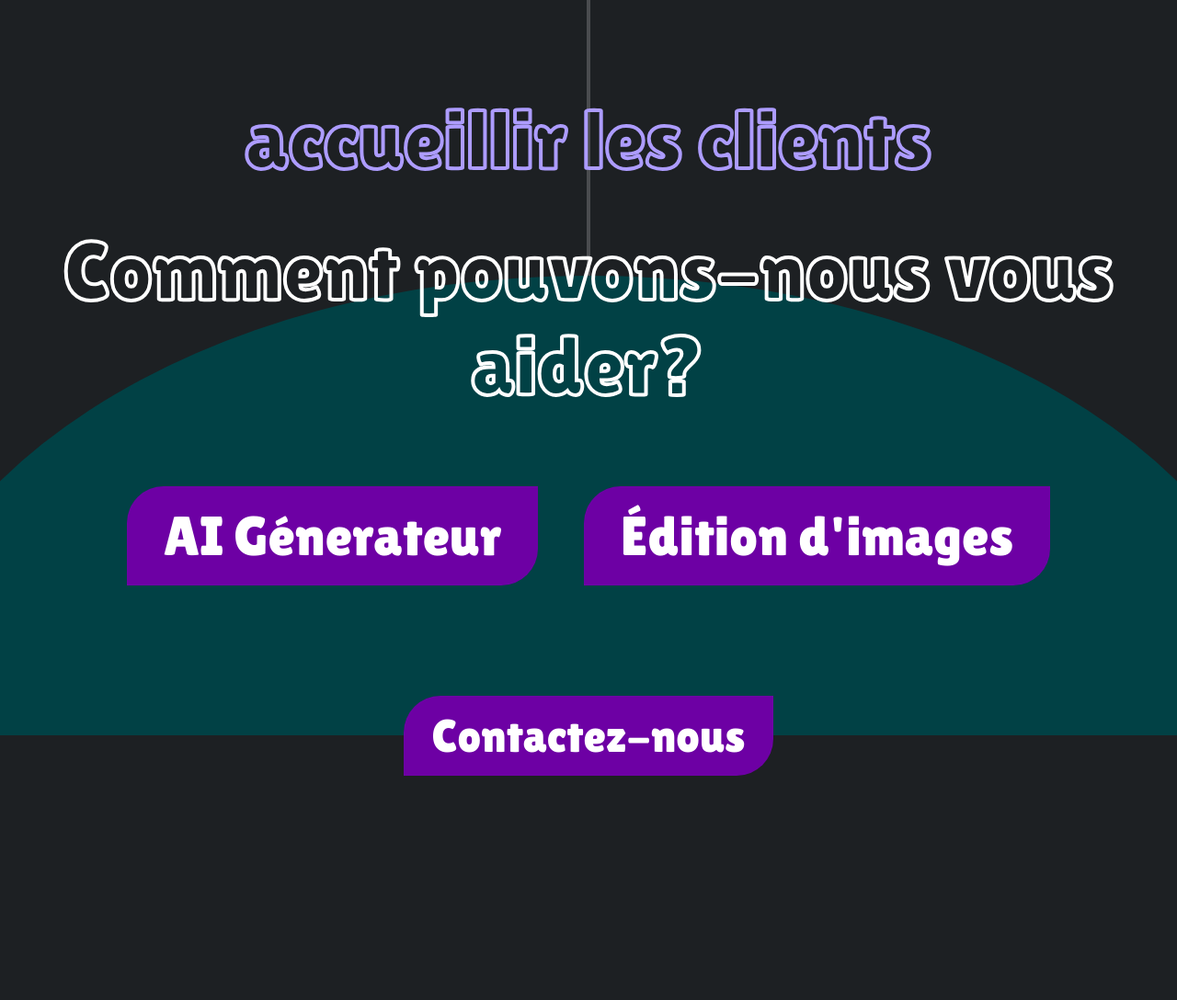
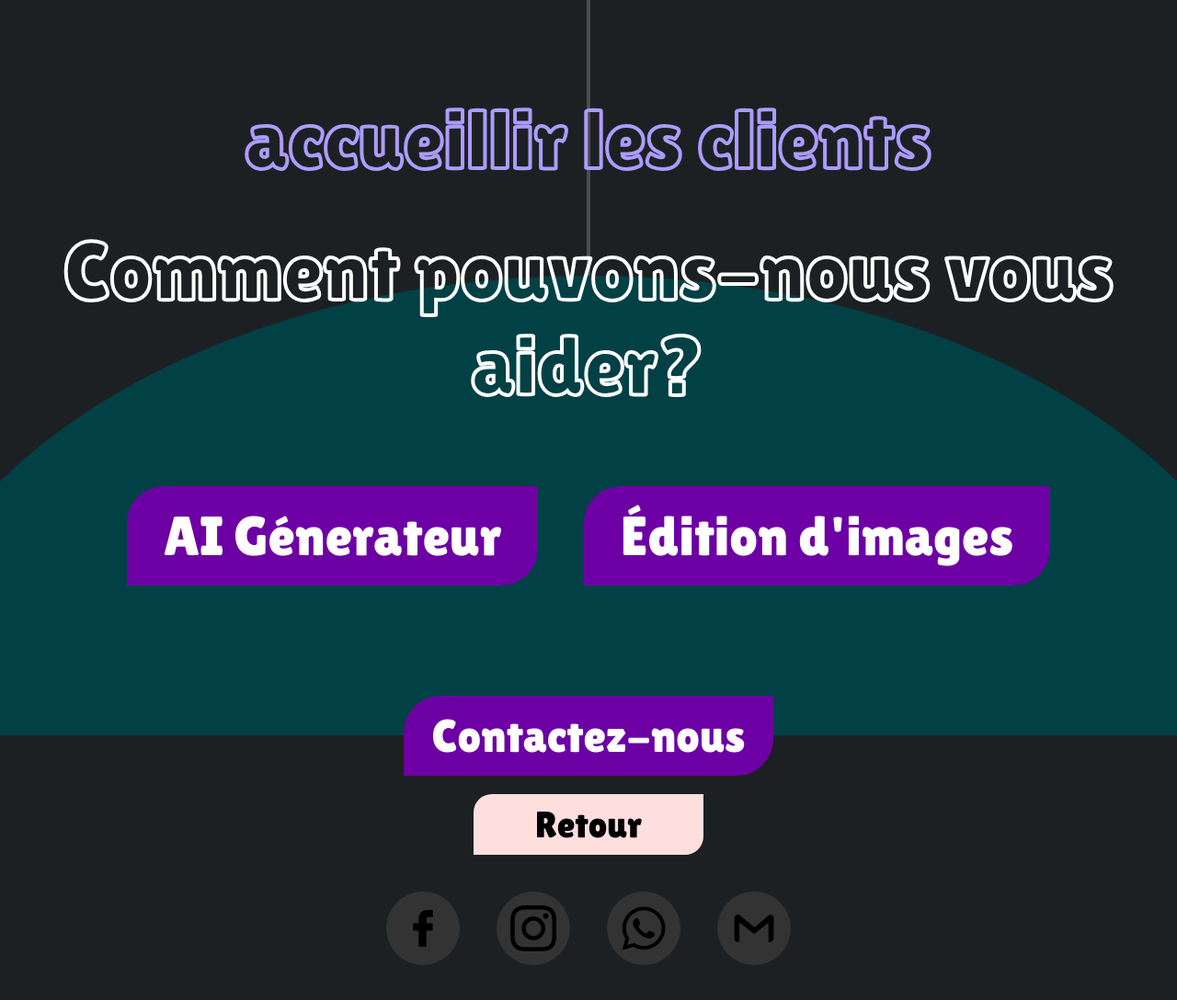
Before and after one commit to Mohamed6seddiki/AI_Image_Generator, a plain HTML site: page Français/index.html in a window 1280 px wide. Shown: the whole page at 92% size. Before the commit the page ends 904 px from the top, so only its background shows below. Drawn offline with Linux system fonts and the light colour scheme.

Commit message:
Update index.html

```diff
--- a/Français/index.html
+++ b/Français/index.html
@@ -7,7 +7,6 @@
     <link rel="preconnect" href="https://fonts.googleapis.com">
     <link rel="preconnect" href="https://fonts.gstatic.com" crossorigin>
     <link href="https://fonts.googleapis.com/css2?family=Lilita+One&display=swap" rel="stylesheet">
-    <script src="https://kit.fontawesome.com/yourFontAwesomeCode.js" crossorigin="anonymous"></script>
 </head>
 <body>
     <div class="screen-split">
@@ -21,26 +20,29 @@
         <h1 class="EZ">Comment pouvons-nous vous aider?</h1>
 
         <div class="main-buttons">
-            <button class="main-btn" onmouseover="showImage('left')" onmouseout="hideImage('left')">AI Génerateur</button>
-            <button class="main-btn" onmouseover="showImage('right')" onmouseout="hideImage('right')">Édition d'images</button>
+            <button class="main-btn" id="ai-btn" onmouseover="showImage('left')" onmouseout="hideImage('left')">AI Génerateur</button>
+            <button class="main-btn" id="img-btn" onmouseover="showImage('right')" onmouseout="hideImage('right')">Édition d'images</button>
         </div>
 
         <div class="contact-section">
             <button id="contact-btn">Contactez-nous</button>
-            <button id="back-btn" style="display:none;">Retour</button>
-            <div class="socials" id="social-links" style="display: none;">
-                <a href="https://www.facebook.com/share/1AgLD98iHX/" target="_blank" class="facebook">
+            <button id="back-btn">Retour</button>
+
+            <div class="socials-container">
+                <div class="socials" id="social-links">
+                    <a href="https://www.facebook.com/share/1AgLD98iHX/" target="_blank" class="social-link facebook">
                         <img src="facebook.png" alt="Facebook" />
                     </a>
-                <a href="https://www.instagram.com/moh_sed5?igsh=MzJzbTE0YWZoajB4" target="_blank" class="instagram">
+                    <a href="https://www.instagram.com/moh_sed5?igsh=MzJzbTE0YWZoajB4" target="_blank" class="social-link instagram">
                         <img src="instagram.png" alt="Instagram" />
                     </a>
-                <a href="https://wa.me/213540600547" target="_blank" class="whatsapp">
+                    <a href="https://wa.me/213540600547" target="_blank" class="social-link whatsapp">
                         <img src="whatsapp.png" alt="WhatsApp" />
                     </a>
-                <a href="mailto:seddikimoh84@gmail.com" class="gmail">
+                    <a href="mailto:seddikimoh84@gmail.com" class="social-link gmail">
                         <img src="gmail.png" alt="Gmail" />
                     </a>
+                </div>
             </div>
         </div>
     </div>
```
Lines whose indentation alone changed are shown as unchanged.
